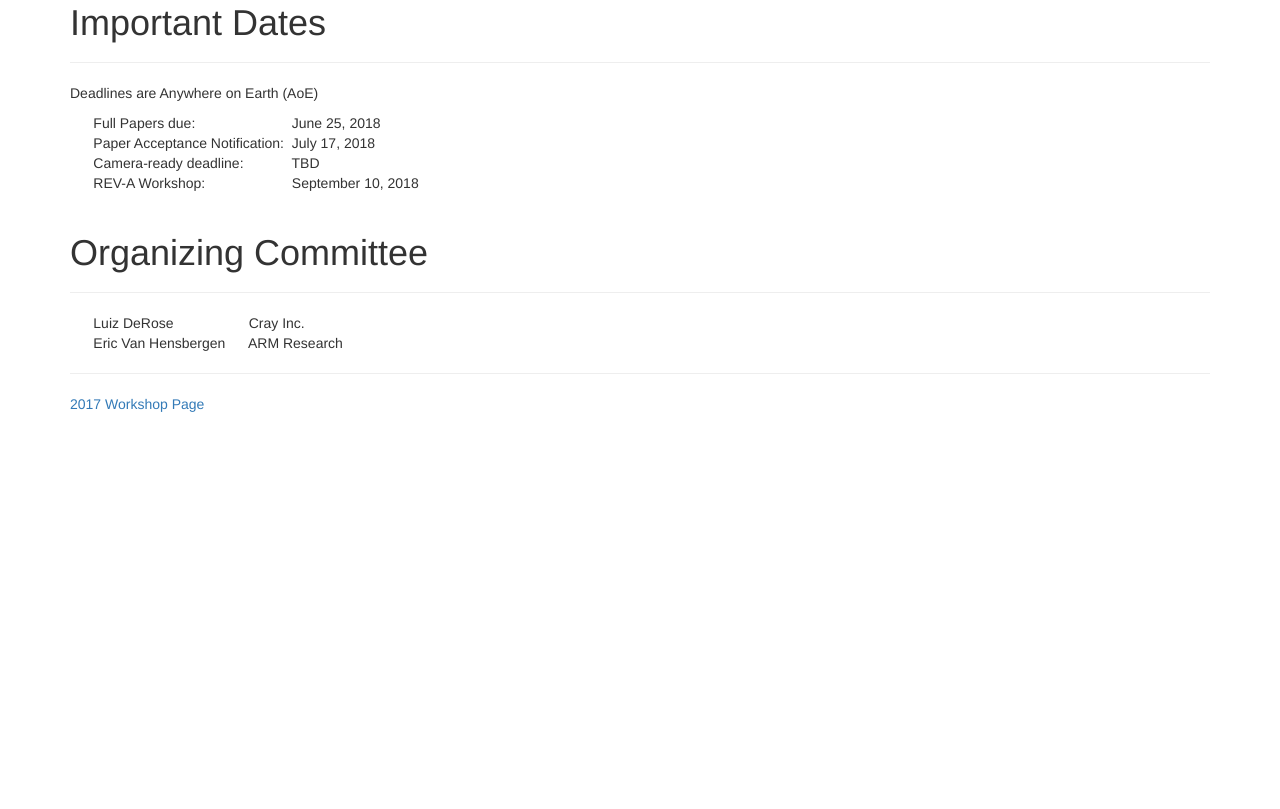
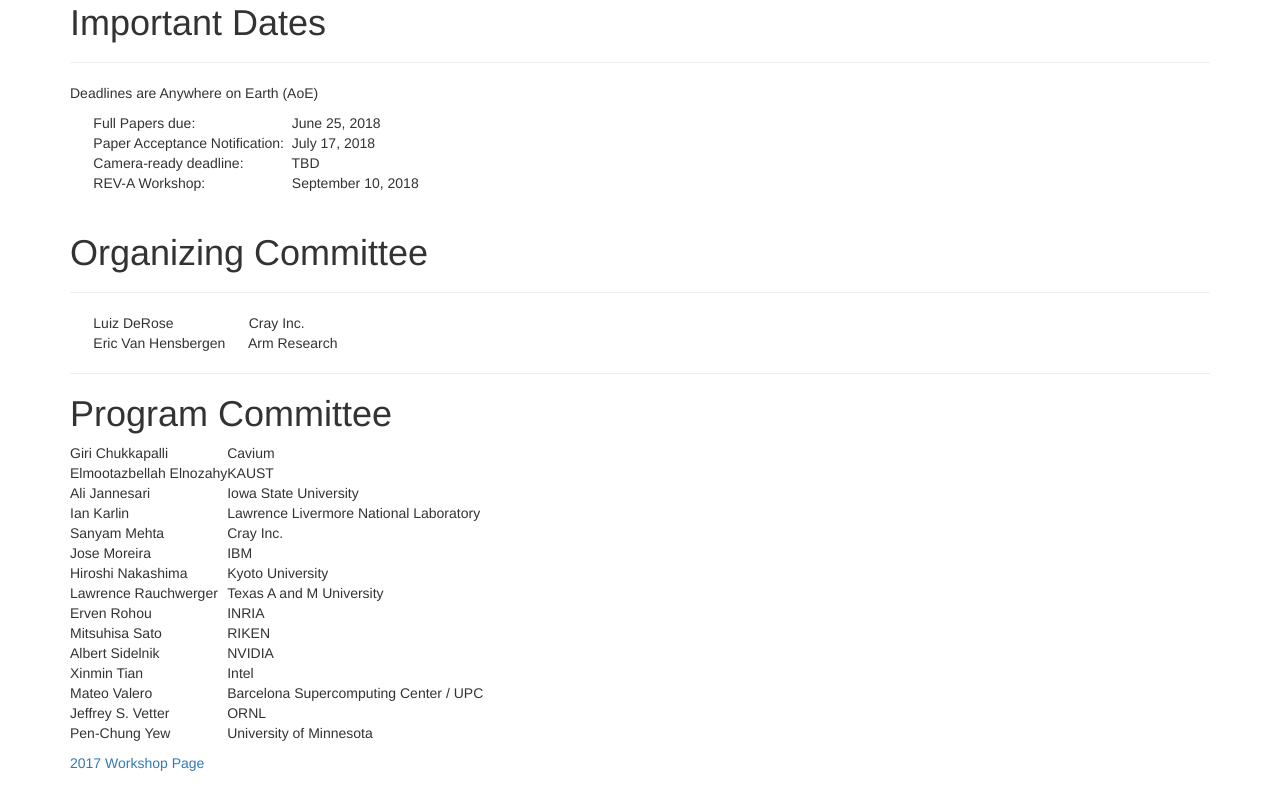
Before and after one commit to rev-a/rev-a.github.io, a plain HTML site: page index.html in a window 1280 px wide. Shown: the part 1294-2103 px from the top of the page. Before the commit the page ends 1748 px from the top, so only its background shows below. Drawn offline with nearby package versions, Linux system fonts and the light colour scheme.

Commit message:
Add Program Committee

```diff
--- a/index.html
+++ b/index.html
@@ -171,10 +171,77 @@ span.company { position: absolute; left: 15em }
 <td>&nbsp Cray Inc.</td></tr>
 <tr>
 <td>&nbsp&nbsp&nbsp&nbsp&nbsp Eric Van Hensbergen&nbsp&nbsp&nbsp&nbsp </td>
-<td>&nbsp ARM Research</td>
+<td>&nbsp Arm Research</td>
 </tr>
 </table>
 <hr>
+
+<div class="page header">
+  <h1>Program Committee</h1>
+</div>
+
+<table>
+  <tr>
+    <td>Giri Chukkapalli</td>
+    <td>Cavium</td>
+  </tr>
+  <tr>
+    <td>Elmootazbellah Elnozahy</td>
+    <td>KAUST</td>
+  </tr>
+  <tr>
+    <td>Ali Jannesari</td>
+    <td>Iowa State University</td>
+  </tr>
+  <tr>
+    <td>Ian Karlin</td>
+    <td>Lawrence Livermore National Laboratory</td>
+  </tr>
+  <tr>
+    <td>Sanyam Mehta</td>
+    <td>Cray Inc.</td>
+  </tr>
+  <tr>
+    <td>Jose Moreira</td>
+    <td>IBM</td>
+  </tr>
+  <tr>
+    <td>Hiroshi Nakashima</td>
+    <td>Kyoto University</td>
+  </tr>
+  <tr>
+    <td>Lawrence Rauchwerger</td>
+    <td>Texas A and M University</td>
+  </tr>
+  <tr>
+    <td>Erven Rohou</td>
+    <td>INRIA</td>
+  </tr>
+  <tr>
+    <td>Mitsuhisa Sato</td>
+    <td>RIKEN</td>
+  </tr>
+  <tr>
+    <td>Albert Sidelnik</td>
+    <td>NVIDIA</td>
+  </tr>
+  <tr>
+    <td>Xinmin Tian</td>
+    <td>Intel</td>
+  </tr>
+  <tr>
+    <td>Mateo Valero</td>
+    <td>Barcelona Supercomputing Center / UPC</td>
+  </tr>
+  <tr>
+    <td>Jeffrey S. Vetter</td>
+    <td>ORNL</td>
+  </tr>
+  <tr>
+    <td>Pen-Chung Yew</td>
+    <td>University of Minnesota</td>
+  </tr>
+</table>
 <p></p>
 <p><a
 href="2017.html">2017 Workshop Page </a><o:p></o:p></span></p>
```
